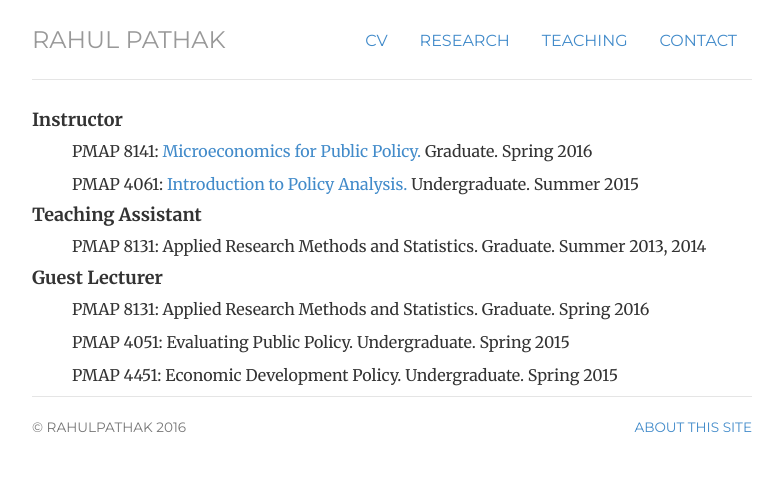
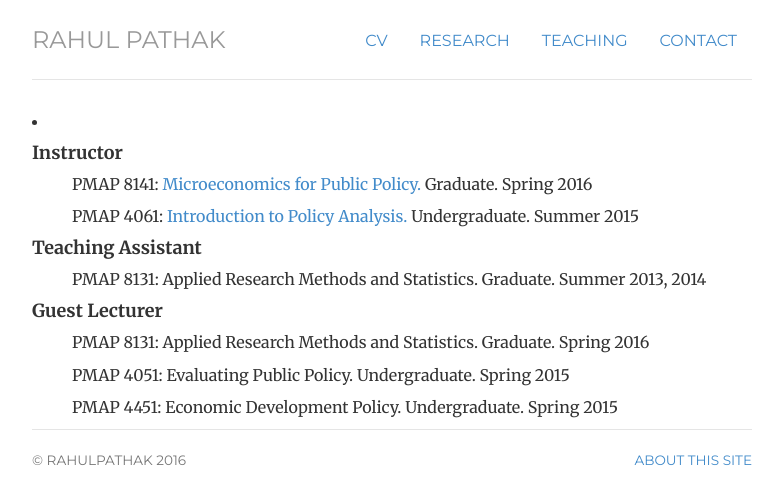
Before and after one commit to pathak-rahul/pathak-rahul.github.io, a Jekyll site: the page built from teaching/index.html, in a window 1280 px wide. Shown: the top 504 px of the page, without its empty margins (248-1031 px from the left). Built offline with Jekyll 4.4.1, drawn with Linux system fonts in a browser that asks for light colours.

Commit message:
Update index.html

```diff
--- a/teaching/index.html
+++ b/teaching/index.html
@@ -3,6 +3,8 @@ layout: default
 title: teaching
 ---
 <div class="teaching">
+
+	<li class="{{ Instructor}}"></li>
 
 	<h4> Instructor </h4>
 	<ul>
```
